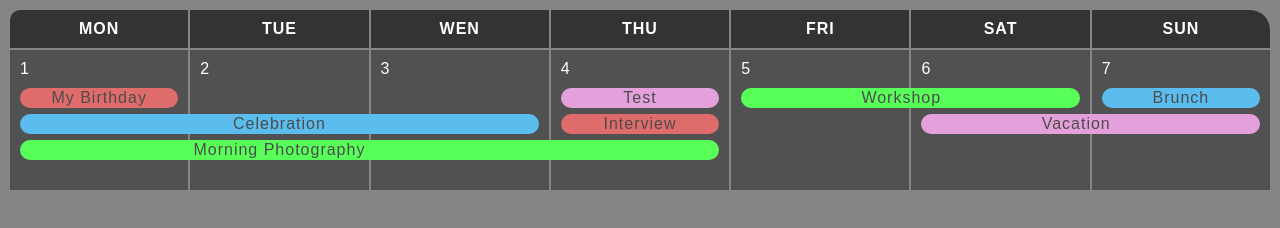
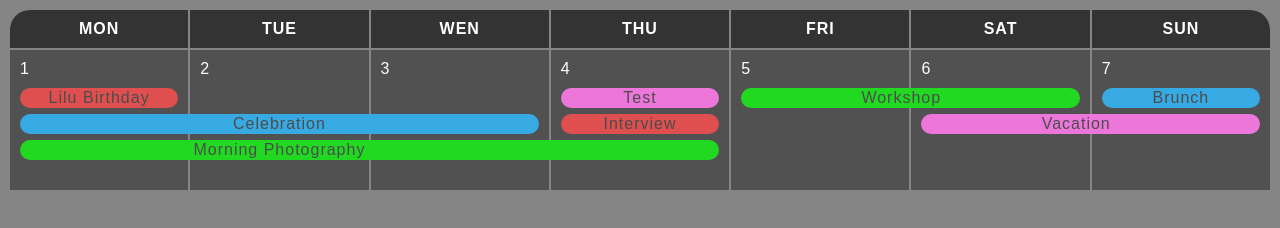
Before and after one commit to NikolaySkoblikov/Homework, a plain HTML site: page table/index.html in a window 1280 px wide. Drawn offline with Linux system fonts and the light colour scheme.

Commit message:
Changed color button and description columns

```diff
--- a/table/index.html
+++ b/table/index.html
@@ -21,7 +21,7 @@
         <tr class="calendar">
             <td>
                 <span class="number">1</span>
-                <span class="event single-day salmon-color">My Birthday</span>
+                <span class="event single-day salmon-color">Lilu Birthday</span>
                 <span class="event event-start blue-color"></span>
                 <span class="event event-start green-color"></span>
             </td>
--- a/table/style.css
+++ b/table/style.css
@@ -4,7 +4,7 @@ body {
 
 table {
     width: 100%;
-    border-radius: 20px;
+    border-radius: 18px;
     letter-spacing: 1px;
     color: white;
     font-family: Arial, Helvetica, sans-serif;
@@ -16,7 +16,7 @@ table {
 }
 
 .mon-radius {
-    border-radius: 10px 0px 0px 0;
+    border-radius: 20px 0px 0px 0;
 }
 
 .sun-radius {
@@ -77,17 +77,17 @@ td {
 }
 
 .green-color {
-    background-color: #59ff59;
+    background-color: #21d921;
 }
 
 .salmon-color {
-    background-color: #e06b6b;
+    background-color: #df4f4f;
 }
 
 .blue-color {
-    background-color: #5bbdee;
+    background-color: #37aae3;
 }
 
 .pink-color {
-    background-color: #e4a0da;
+    background-color: #ec76da;
 }
```
